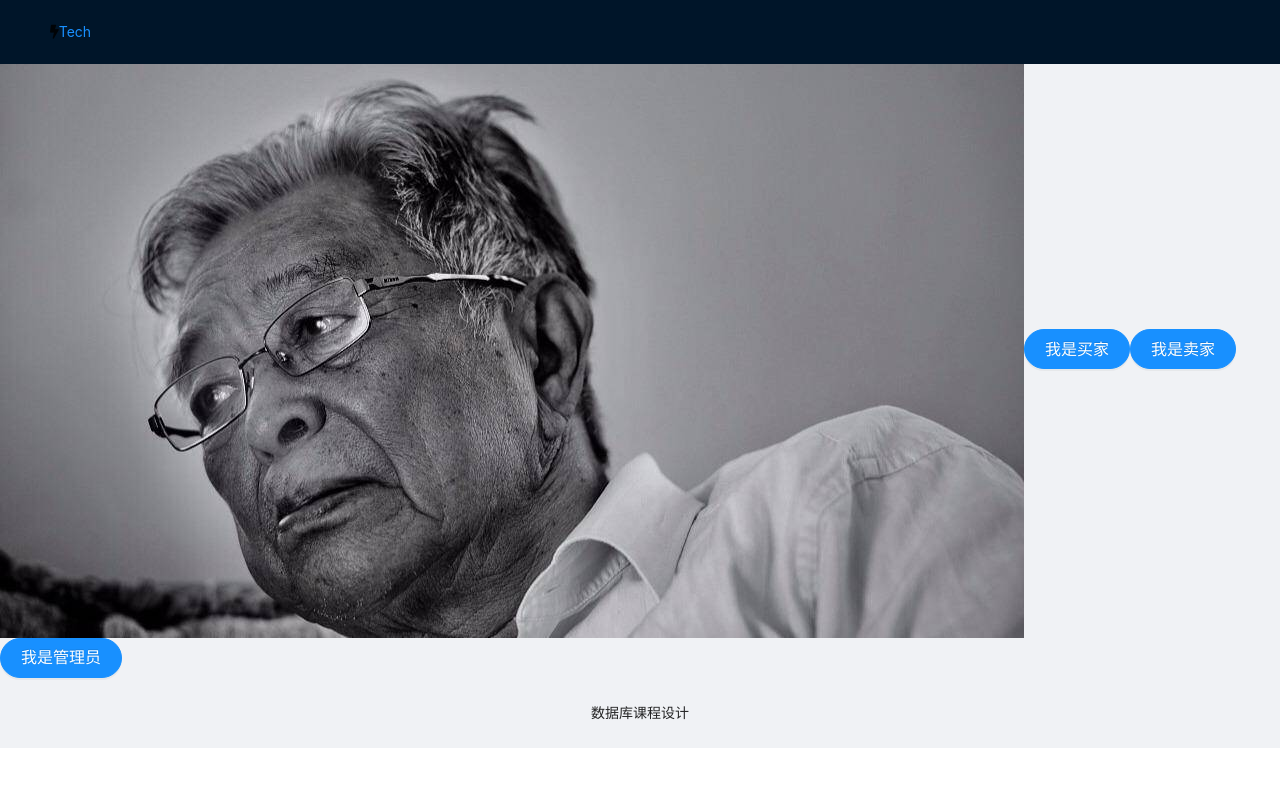
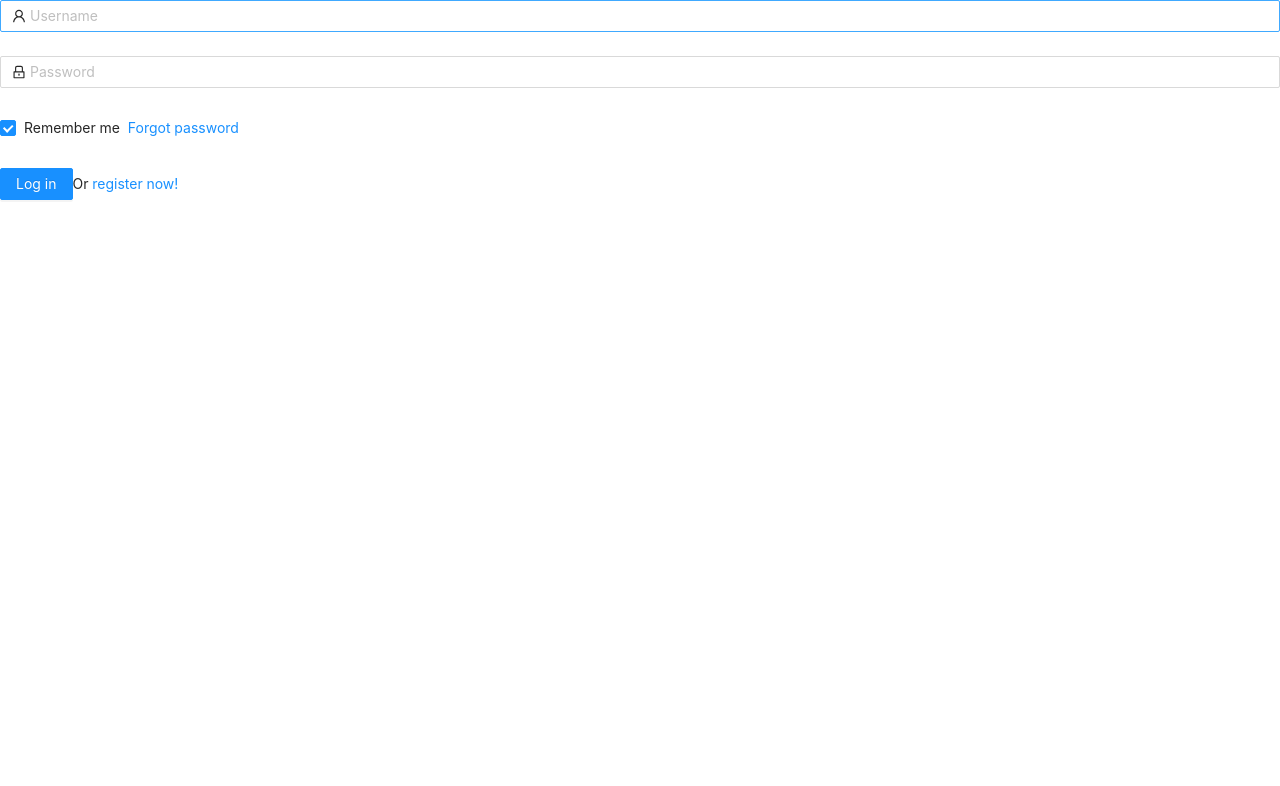
Before and after one commit to CrazyGriferman/database-design-project, a React (Create React App) app: page /login in a window 1280 px wide. Shown: the top 786 px of the page. Built offline with nearby package versions, Linux system fonts and the light colour scheme.

Commit message:
使用react-router, 登陆页面初始化

```diff
--- a/src/App.js
+++ b/src/App.js
@@ -1,12 +1,31 @@
 import './App.css';
+import {
+  BrowserRouter as Router,
+  Switch,
+  Route,
+  Link
+} from "react-router-dom";
+import MainPage from '../src/components/common/MainPage';
+import Login from '../src/components/common/Login';
 
-import MainPage from '../src/components/common/MainPage';
 
 function App() {
+
   return (
-    <>
-      <MainPage />
-    </>
+
+      <Router>
+
+        <Switch>
+          <Route path="/main">
+            <MainPage />
+          </Route>
+          <Route path="/login">
+            <Login />
+          </Route>
+        </Switch>
+
+      </Router>
+
   );
 }
 
--- a/src/components/common/Login.js
+++ b/src/components/common/Login.js
@@ -0,0 +1,50 @@
+import React from 'react';
+import { Form, Input, Button, Checkbox } from 'antd';
+import { UserOutlined, LockOutlined } from '@ant-design/icons';
+
+export default function Login() {
+
+    return(
+        <Form
+            name="normal_login"
+            className="login-form"
+            initialValues={{ remember: true }}
+            /* onFinish={onFinish} */
+        >
+            <Form.Item
+                name="username"
+                rules={[{ required: true, message: 'Please input your Username!' }]}
+            >
+                <Input prefix={<UserOutlined className="site-form-item-icon" />} placeholder="Username" />
+            </Form.Item>
+            <Form.Item
+                name="password"
+                rules={[{ required: true, message: 'Please input your Password!' }]}
+            >
+                <Input
+                prefix={<LockOutlined className="site-form-item-icon" />}
+                type="password"
+                placeholder="Password"
+                />
+            </Form.Item>
+            <Form.Item>
+                <Form.Item name="remember" valuePropName="checked" noStyle>
+                <Checkbox>Remember me</Checkbox>
+                </Form.Item>
+
+                <a className="login-form-forgot" href="#">
+                Forgot password
+                </a>
+            </Form.Item>
+
+            <Form.Item>
+                <Button type="primary" htmlType="submit" className="login-form-button">
+                Log in
+                </Button>
+                Or <a href="#">register now!</a>
+            </Form.Item>
+        </Form>
+    );
+}
+
+/* https://ant.design/components/form-cn/#components-form-demo-normal-login */
```
Also changed, not shown: src/components/common/Register.js (added).
